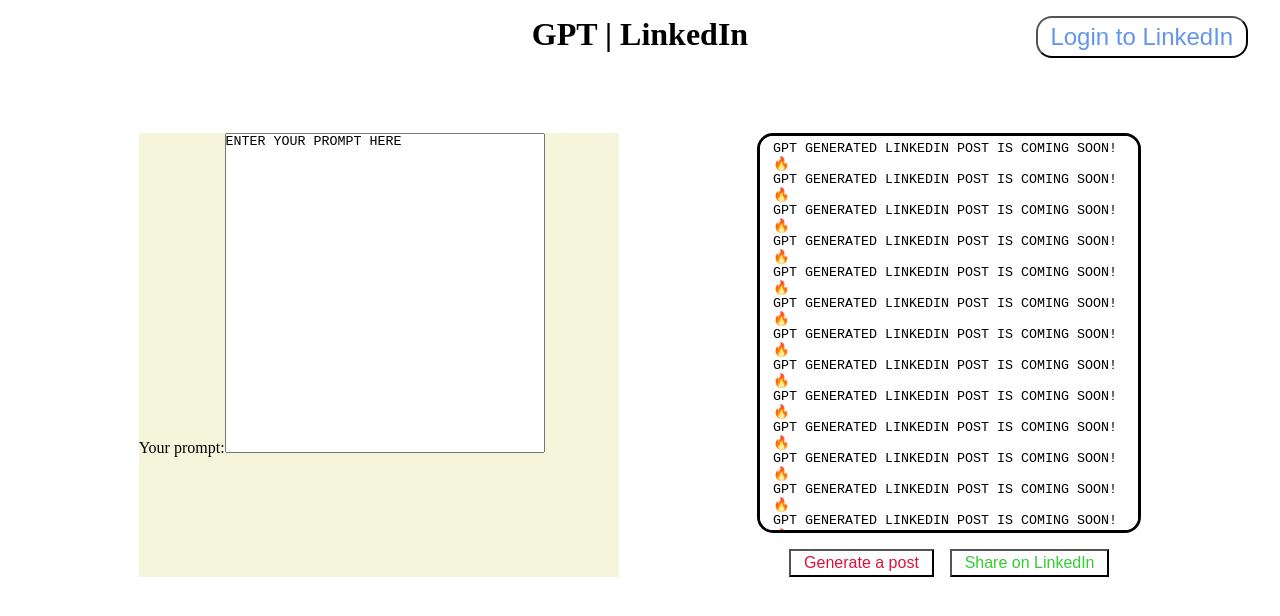
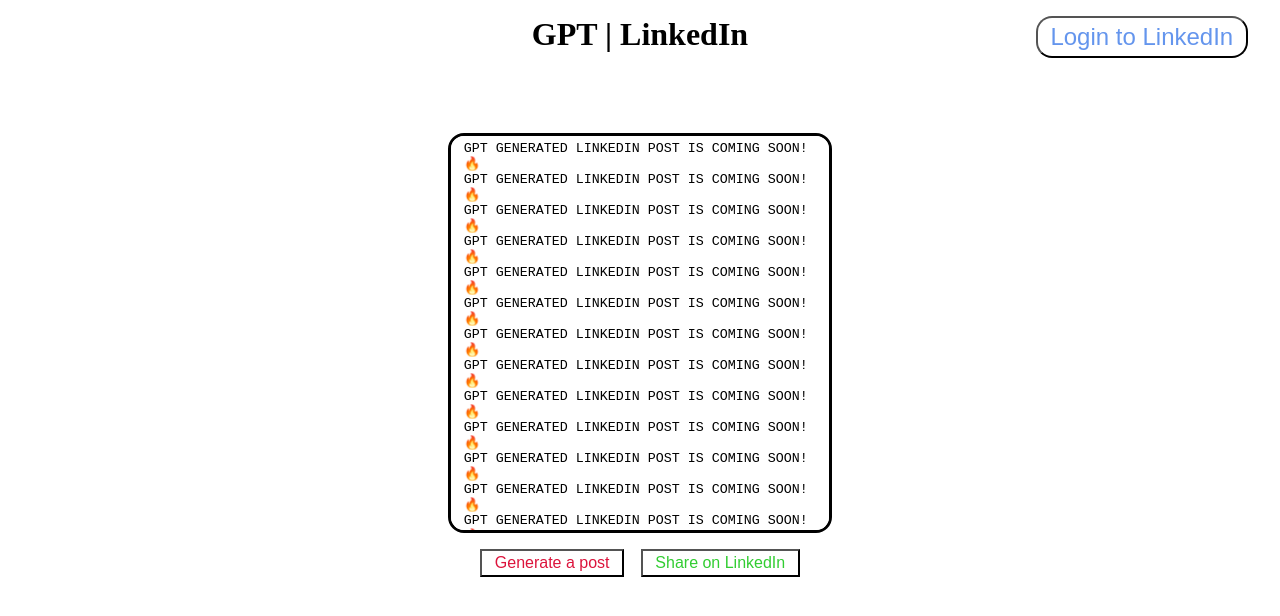
Before and after one commit to tlagoda/linkedin-posts-generator-front, a Vue app: page / in a window 1280 px wide. Shown: the top 616 px of the page. Built offline with nearby package versions, Linux system fonts and the light colour scheme.

Commit message:
post form

```diff
--- a/src/components/PostForm.vue
+++ b/src/components/PostForm.vue
@@ -1,8 +1,16 @@
 <template>
   <form>
-        <div class="field-div">
+    <div class="prompt-div">
       <label>Your prompt:</label>
-            <textarea>ENTER YOUR PROMPT HERE</textarea>
+      <textarea maxlength="1000">ENTER YOUR PROMPT HERE</textarea>
+    </div>
+    <div class="token-temp-div">
+      <div class="token-div">
+        <label>MAX TOKEN</label> <input type="number" min="10" max="2000" />
+      </div>
+      <div class="temp-div">
+        <label>TEMPERATURE</label> <input type="number" min="0" max="1" step="0.05" />
+      </div>
     </div>
   </form>
 </template>
@@ -12,7 +20,13 @@
 <style scoped>
 form {
   width: 30rem;
-    background-color: beige;
+}
+
+.prompt-div {
+  width: 100%;
+  display: flex;
+  align-items: center;
+  justify-content: space-around;
 }
 
 textarea {
@@ -20,4 +34,9 @@ textarea {
   height: 20rem;
   resize: none;
 }
+
+.token-temp-div {
+    display: flex;
+    justify-content: space-around;
+}
 </style>
--- a/src/views/MyHome.vue
+++ b/src/views/MyHome.vue
@@ -1,7 +1,7 @@
 <template>
   <h1>GPT | LinkedIn</h1>
   <div class="main-div">
-    <PostForm />
+    <!-- <PostForm /> -->
     <div class="post-div">
       <LinkedInPost />
       <div class="btn-div">
```
Lines whose indentation alone changed are shown as unchanged.
